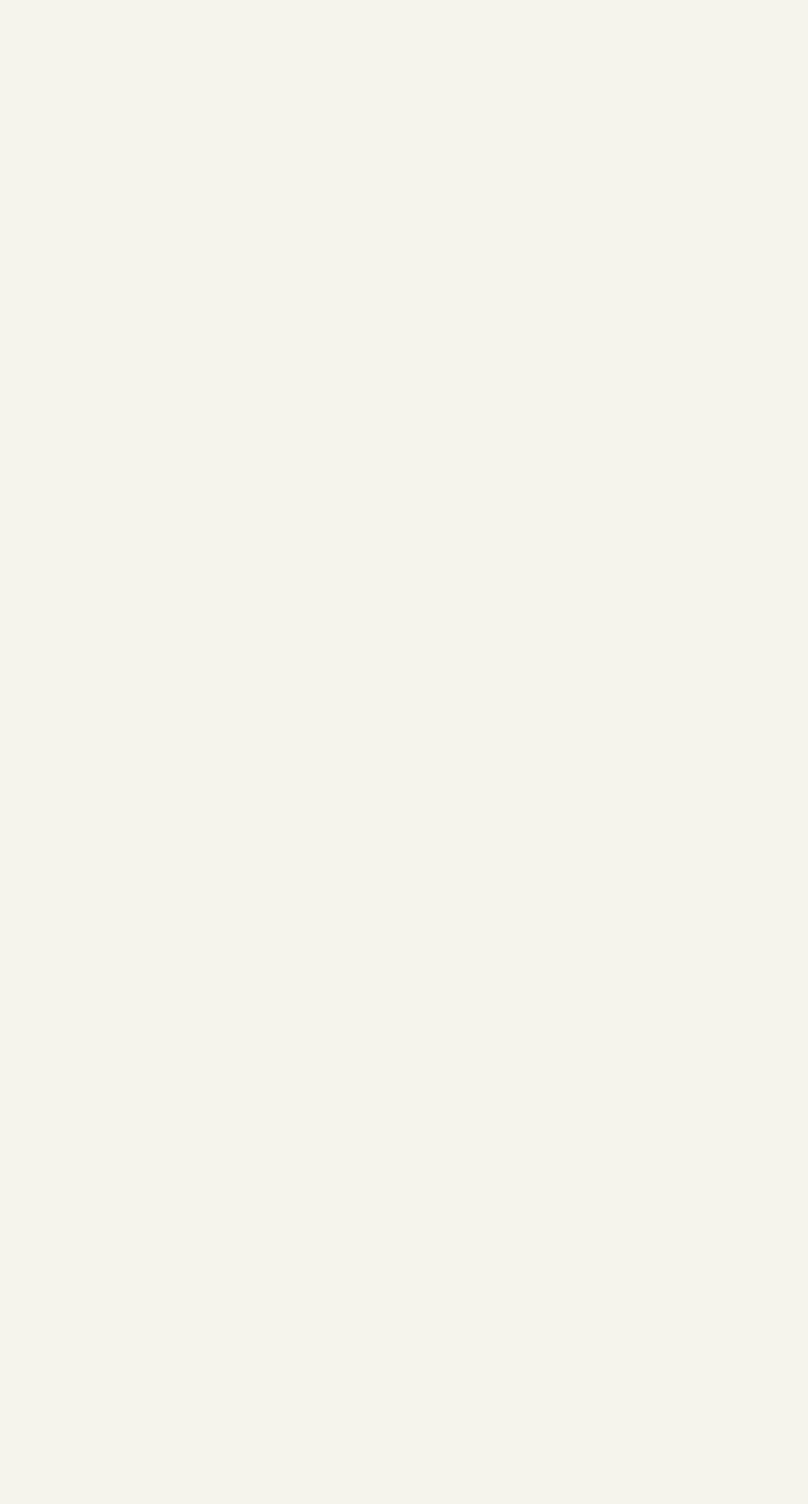
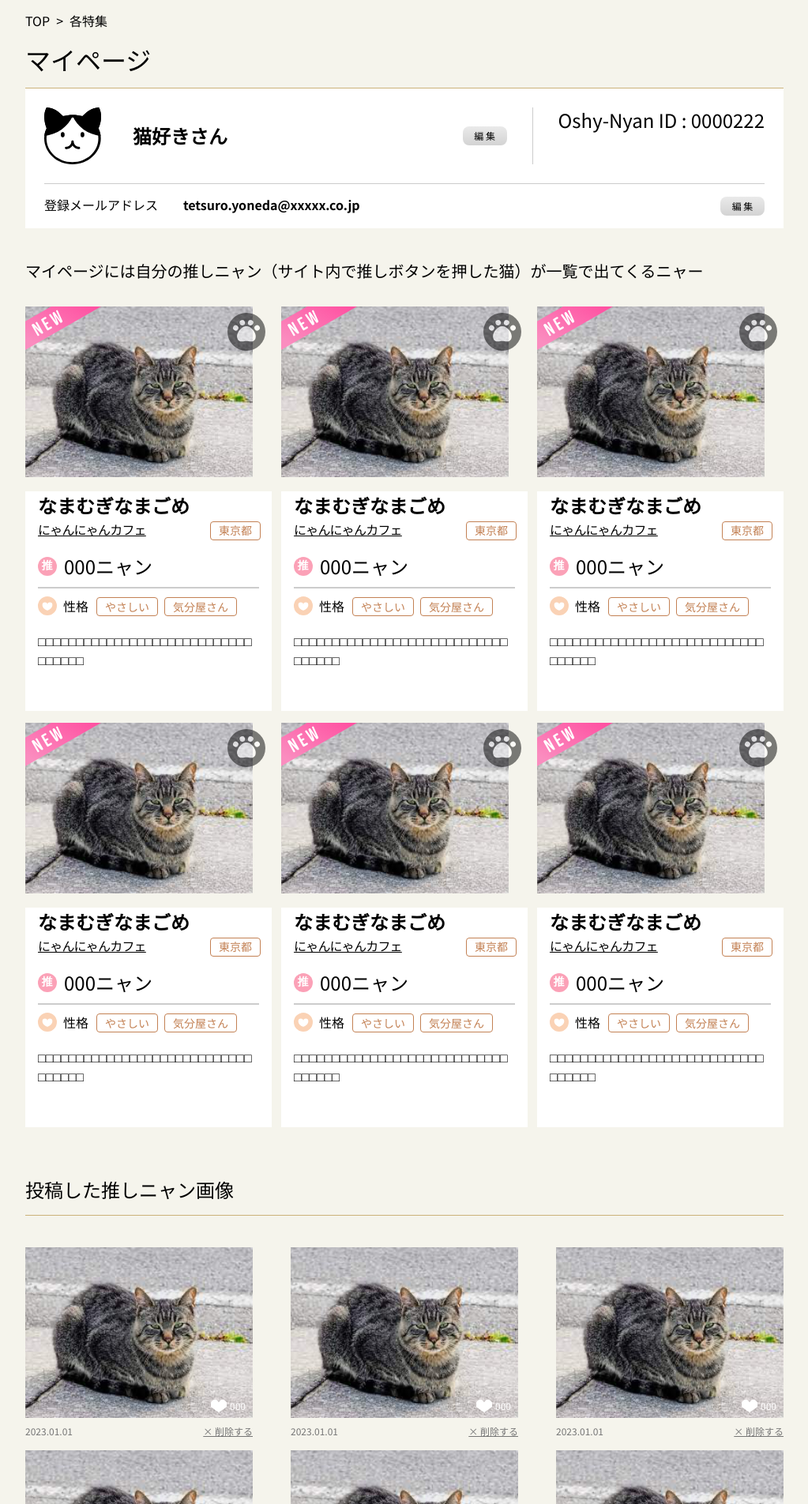
Before and after one commit to koheimizuno/oshinyan-frontend, a React (Create React App) app: page /mypage in a window 1280 px wide. Before the commit this address had no page. Shown: the part 396-2300 px from the top of the page at 79% size, without its empty margins (128-1151 px from the left). Before the commit the page ends 800 px from the top, so only its background shows below. Built offline with nearby package versions, Linux system fonts and the light colour scheme.

Commit message:
add new Signboard page

```diff
--- a/src/App.tsx
+++ b/src/App.tsx
@@ -5,6 +5,8 @@ import MonthRanking from "./pages/MonthRanking";
 import ConceptIntro from "./pages/ConceptIntro";
 import Register from "./pages/Register";
 import Feature from "./pages/Feature";
+import FeatureDetail from "./pages/FeatureDetail";
+import MyPage from "./pages/MyPage";
 
 function App() {
   return (
@@ -16,6 +18,8 @@ function App() {
           <Route path="concept_intro" element={<ConceptIntro/>} />
           <Route path="register" element={<Register/>} />
           <Route path="feature" element={<Feature/>} />
+          <Route path="feature/detail" element={<FeatureDetail/>} />
+          <Route path="/mypage" element={<MyPage/>} />
         </Route>
       </Routes>
     </BrowserRouter>
--- /dev/null
+++ b/src/components/basic/EditButton.tsx
@@ -0,0 +1,18 @@
+import React from "react";
+
+export default ({
+  onClick,
+}: {
+  onClick: (e: React.MouseEvent<HTMLButtonElement, MouseEvent>) => void;
+}) => {
+  return (
+    <button
+      className="w-[56px] h-[24px] justify-center text-center text-[12px] leading-[16px] flex items-center bg-gradient-to-b from-[#EAEAEA] to-[#D3D3D3] rounded-[8px]"
+      onClick={(e) => {
+        onClick(e);
+      }}
+    >
+      編 集
+    </button>
+  );
+};
--- /dev/null
+++ b/src/components/basic/FavoriteCard/index.tsx
@@ -0,0 +1,29 @@
+import Heart from "../icons/Heart";
+
+interface Props {
+  imgUrl: string;
+  date: string;
+  vote: string;
+}
+
+export default ({ imgUrl, date, vote = "0" }: Props) => {
+  return (
+    <div className="w-[288px] h-[241px]">
+      <div className="w-full h-[216px] relative">
+        <img src={imgUrl} alt="cat" />
+        <div className="absolute flex w-[48px] h-[18px] right-[5px] bottom-[5px]">
+          <div className="me-1">
+            <Heart />
+          </div>
+          <div className="text-white text-[12px] leading-4">{vote}</div>
+        </div>
+      </div>
+      <div className="mt-[9px] flex justify-between">
+        <span className="text-[12px] text-[#767676] leading-4">{date}</span>
+        <span className="text-[12px] text-[#767676] leading-4 underline cursor-pointer">
+          × 削除する
+        </span>
+      </div>
+    </div>
+  );
+};
--- a/src/components/basic/FeatureCard/index.tsx
+++ b/src/components/basic/FeatureCard/index.tsx
@@ -2,7 +2,7 @@ export default ({ imgUrl, text }: { imgUrl: string; text: string }) => {
   return (
     <div className="w-[312px] h-[328px] bg-white">
       <div className="w-full h-[234px] text-center">
-        <img className="max-h-[234px]" src={imgUrl} alt="cat" />
+        <a href="/feature/detail"><img className="max-h-[234px]" src={imgUrl} alt="cat" /></a>
       </div>
       <div className="pt-[19px] px-4 pb-[10px] h-[65px] text-[20px] leading-[27px] font-bold text-ellipsis">{text}</div>
     </div>
--- a/src/components/basic/LargeCard/index.tsx
+++ b/src/components/basic/LargeCard/index.tsx
@@ -27,13 +27,13 @@ const LargeCard = ({
       <>
         <div className="relative w-full h-[400px] mb-[15px] hover:opacity-70 flex">
           <div
-            className="w-full h-full w-[50%] bg-center bg-no-repeat"
+            className="h-full w-[50%] bg-center bg-no-repeat"
             style={{ backgroundImage: "url('"+imgUrl+"')" }}
           ></div>
           <div className="px-[24px]  bg-white h-full w-[50%] flex flex-col">
             <div className="pt-[24px]">
               <h3 className="text-[24px] font-bold text-left text-ellipsis overflow-hidden whitespace-nowrap">
-                なまむぎなまごめまごめまごめ
+              なまむぎなまごめ
               </h3>
             </div>
             <div className="flex justify-between pb-[24px]">
--- a/src/components/basic/blog/BlogBox.tsx
+++ b/src/components/basic/blog/BlogBox.tsx
@@ -46,7 +46,7 @@ const BlogBox = ({
           <div className=" px-[16px]  bg-white h-[278px]">
             <div>
               <h3 className="text-[24px] font-bold text-left text-ellipsis overflow-hidden whitespace-nowrap">
-                なまむぎなまごめまごめまごめ
+              なまむぎなまごめ
               </h3>
             </div>
             <div className="flex justify-between">
--- /dev/null
+++ b/src/components/basic/icons/Heart.tsx
@@ -0,0 +1,33 @@
+export default () => {
+  return (
+    <svg
+      id="Group_607"
+      data-name="Group 607"
+      xmlns="http://www.w3.org/2000/svg"
+      xmlnsXlink="http://www.w3.org/1999/xlink"
+      width="20"
+      height="16"
+      viewBox="0 0 20 16"
+    >
+      <defs>
+        <clipPath id="clip-path">
+          <rect
+            id="Rectangle_99"
+            data-name="Rectangle 99"
+            width="20"
+            height="16"
+            fill="none"
+          />
+        </clipPath>
+      </defs>
+      <g id="Group_606" data-name="Group 606" clip-path="url(#clip-path)">
+        <path
+          id="Path_684"
+          data-name="Path 684"
+          d="M17.369.506A1.959,1.959,0,0,0,16.164,0h-2.71A1.689,1.689,0,0,0,12.3.554l-1.854,2.3a.551.551,0,0,1-.894,0L7.7.554A1.691,1.691,0,0,0,6.546,0H3.835a1.955,1.955,0,0,0-1.2.506L.5,2.666A2.009,2.009,0,0,0,0,3.887V8.259A1.57,1.57,0,0,0,.573,9.39l8.853,6.438a1.04,1.04,0,0,0,1.147,0L19.426,9.39A1.575,1.575,0,0,0,20,8.259V3.887a2.005,2.005,0,0,0-.5-1.221Z"
+          fill="#fff"
+        />
+      </g>
+    </svg>
+  );
+};
--- a/src/layouts/MainLayout/Header.tsx
+++ b/src/layouts/MainLayout/Header.tsx
@@ -32,14 +32,14 @@ const Header = () => {
             </div>
           </div>
           <div className="bg-[#FBA1B7] rounded w-[120px] hover:opacity-70">
-            <button className="px-[8px] pb-[5px] pt-[3px] flex justify-start items-center ">
+            <a href="/mypage" className="px-[8px] pb-[5px] pt-[3px] flex justify-start items-center ">
               <div className="pr-[8px]">
                 <img src="assets/Path 134.svg" alt="" />
               </div>
               <p className="text-white text-[16px] tracking-[-.15em] ">
                 マイページ
               </p>
-            </button>
+            </a>
           </div>
         </div>
       </div>
--- /dev/null
+++ b/src/pages/MyPage/index.tsx
@@ -0,0 +1,127 @@
+import { useState } from "react";
+import Carousel from "../../components/common/Carousel";
+import MainLayout from "../../layouts/MainLayout";
+import Container from "../../components/basic/Container";
+import PageBar from "../../components/common/PageBar";
+import { Pagination } from "@mui/material";
+import BlogBox from "../../components/basic/blog/BlogBox";
+import EditButton from "../../components/basic/EditButton";
+import FavoriteCard from "../../components/basic/FavoriteCard";
+
+const Cats = [
+  {
+    imgUrl: "/assets/imgs/cats/favorite_cat.png",
+    isNew: true,
+    isChu: false,
+  },
+  {
+    imgUrl: "/assets/imgs/cats/favorite_cat.png",
+    isNew: true,
+    isChu: false,
+  },
+  {
+    imgUrl: "/assets/imgs/cats/favorite_cat.png",
+    isNew: true,
+    isChu: false,
+  },
+  {
+    imgUrl: "/assets/imgs/cats/favorite_cat.png",
+    isNew: true,
+    isChu: false,
+  },
+  {
+    imgUrl: "/assets/imgs/cats/favorite_cat.png",
+    isNew: true,
+    isChu: false,
+  },
+  {
+    imgUrl: "/assets/imgs/cats/favorite_cat.png",
+    isNew: true,
+    isChu: false,
+  },
+];
+
+const MyPage = () => {
+  const [page, setPage] = useState<number>(0);
+
+  return (
+    <>
+      <MainLayout>
+        <Carousel />
+        <Container>
+          <div className="mt-4">
+            <PageBar page="各特集" />
+          </div>
+          <div className="text-[32px] leading-[43px] mt-4 pb-[14px] border-b border-[#CBB279]">
+            マイページ
+          </div>
+          <div className="p-[24px] pb-[16px] bg-white">
+            <div className="flex pb-[24px] border-b border-[#CCCCCC]">
+              <div className="w-[72px] h-[72px] me-[40px]">
+                <img
+                  className="w-full"
+                  src="/assets/imgs/info_cat.png"
+                  alt="cat"
+                />
+              </div>
+              <div className="grow flex justify-between items-center me-[32px]">
+                <div className="text-[24px] font-bold leading-[32px]">
+                  猫好きさん
+                </div>
+                <div>
+                  <EditButton onClick={() => {}} />
+                </div>
+              </div>
+              <div className="text-[24px] leading-[32px] ps-[32px] border-s border-[#CCCCCC]">
+                Oshy-Nyan ID : 0000222
+              </div>
+            </div>
+            <div className="flex mt-[16px]">
+              <div className="w-[152px] me-[24px] text-[16px] leading-[21px]">
+                登録メールアドレス
+              </div>
+              <div className="me-auto text-[16px] leading-[21px] font-bold">
+                tetsuro.yoneda@xxxxx.co.jp
+              </div>
+              <div>
+                <EditButton onClick={() => {}} />
+              </div>
+            </div>
+          </div>
+          <div className="mt-[40px] text-[20px] leading-[27px]">
+            マイページには自分の推しニャン（サイト内で推しボタンを押した猫）が一覧で出てくるニャー
+          </div>
+          <div className="mt-[32px] mb-[48px] flex flex-wrap justify-between">
+            <div className="flex justify-between flex-wrap ">
+              {Cats.map((e, i) => (
+                <BlogBox
+                  key={i}
+                  imgUrl={e.imgUrl}
+                  isNew={e.isNew}
+                  isChu={e.isChu}
+                  name={"heracles"}
+                  cafe={"cafe"}
+                  vote={2}
+                  character={["fdsa", "reqw"]}
+                  description={"this is description"}
+                />
+              ))}
+            </div>
+          </div>
+          <div className="mb-4 text-[24px] leading-[32px] border-b border-[#CBB279] pb-[16px]">
+            投稿した推しニャン画像
+          </div>
+          <div className="mt-[40px] mb-[64px] flex flex-wrap justify-between gap-4">
+            {Cats.map(e => {
+              return (
+                <FavoriteCard imgUrl={e.imgUrl} date="2023.01.01" vote="000"/>
+              )
+            })}
+          </div>
+        </Container>
+      </MainLayout>
+    </>
+  );
+};
+
+export default MyPage;
--- /dev/null
+++ b/src/pages/SignBoard/index.tsx
@@ -0,0 +1,74 @@
+import { useState } from "react";
+import Carousel from "../../components/common/Carousel";
+import MainLayout from "../../layouts/MainLayout";
+import Container from "../../components/basic/Container";
+import PageBar from "../../components/common/PageBar";
+import { Pagination } from "@mui/material";
+import BlogBox from "../../components/basic/blog/BlogBox";
+import EditButton from "../../components/basic/EditButton";
+import FavoriteCard from "../../components/basic/FavoriteCard";
+
+const Cats = [
+  {
+    imgUrl: "/assets/imgs/cats/favorite_cat.png",
+    isNew: true,
+    isChu: false,
+  },
+  {
+    imgUrl: "/assets/imgs/cats/favorite_cat.png",
+    isNew: true,
+    isChu: false,
+  },
+  {
+    imgUrl: "/assets/imgs/cats/favorite_cat.png",
+    isNew: true,
+    isChu: false,
+  },
+  {
+    imgUrl: "/assets/imgs/cats/favorite_cat.png",
+    isNew: true,
+    isChu: false,
+  },
+  {
+    imgUrl: "/assets/imgs/cats/favorite_cat.png",
+    isNew: true,
+    isChu: false,
+  },
+  {
+    imgUrl: "/assets/imgs/cats/favorite_cat.png",
+    isNew: true,
+    isChu: false,
+  },
+];
+
+const MyPage = () => {
+  const [page, setPage] = useState<number>(0);
+
+  return (
+    <>
+      <MainLayout>
+        <Carousel />
+        <Container>
+          <div className="mt-4">
+            <PageBar page="各特集" />
+          </div>
+          <div className="text-[32px] leading-[43px] mt-4 pb-[14px] border-b border-[#CBB279]">
+            マイページ
+          </div>
+          <div className="mt-[40px] text-[20px] leading-[27px]">
+            マイページには自分の推しニャン（サイト内で推しボタンを押した猫）が一覧で出てくるニャー
+          </div>
+          <div className="mt-[40px] mb-[64px] flex flex-wrap justify-between gap-4">
+            {Cats.map(e => {
+              return (
+                <FavoriteCard imgUrl={e.imgUrl} date="2023.01.01" vote="000"/>
+              )
+            })}
+          </div>
+        </Container>
+      </MainLayout>
+    </>
+  );
+};
+
+export default MyPage;
```
Also changed, not shown: src/pages/FeatureDetail/index.tsx (+7 -2 lines), public/assets/imgs/cats/favorite_cat.png (added), public/assets/imgs/info_cat.png (added).
